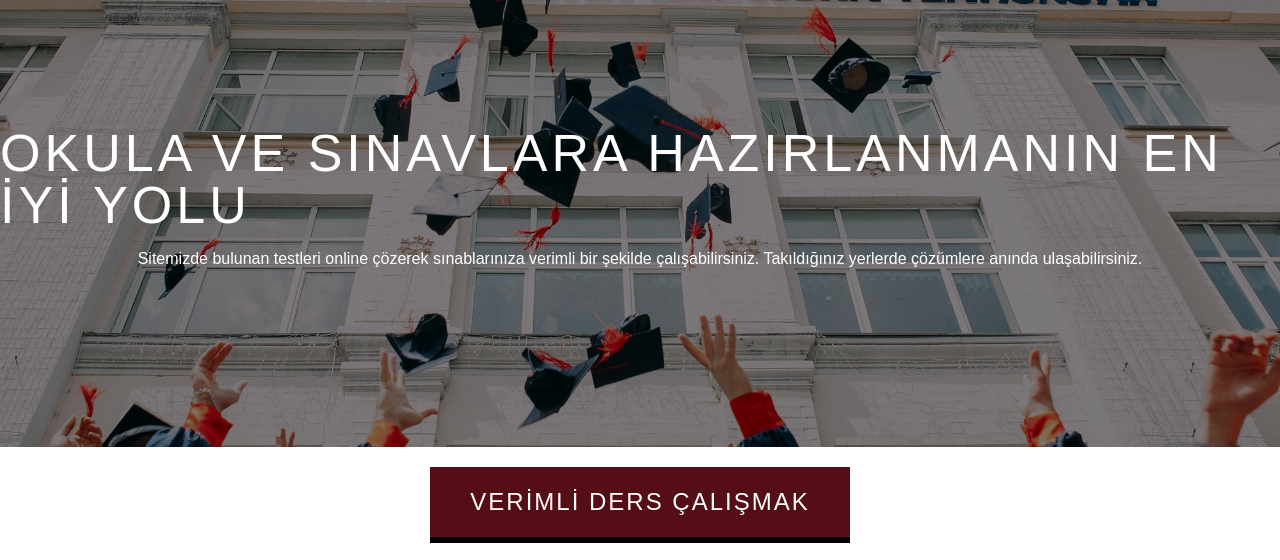
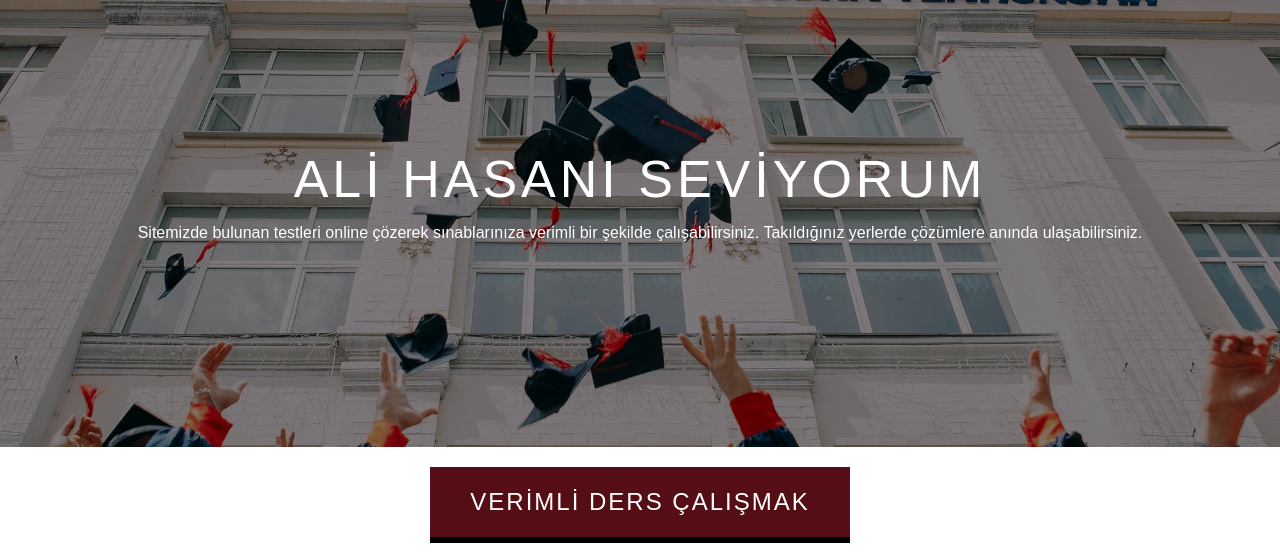
Before and after one commit to PsikoMatt/PsikoMatt.github.io, a plain HTML site: page index.html in a window 1280 px wide. Shown: the part 173-733 px from the top of the page. Drawn offline with Linux system fonts and the light colour scheme.

Commit message:
Update index.html

```diff
--- a/index.html
+++ b/index.html
@@ -104,7 +104,7 @@
 
         <section id="mainSlider" class="slider">
             <div id="mainCaption" class="caption">
-                <h1>OKULA VE SINAVLARA HAZIRLANMANIN EN İYİ YOLU</h1>
+                <h1>ALİ HASANI SEVİYORUM</h1>
                 <p>Sitemizde bulunan testleri online çözerek sınablarınıza verimli bir şekilde çalışabilirsiniz. Takıldığınız yerlerde çözümlere anında ulaşabilirsiniz.</p>
             </div>
 
```
